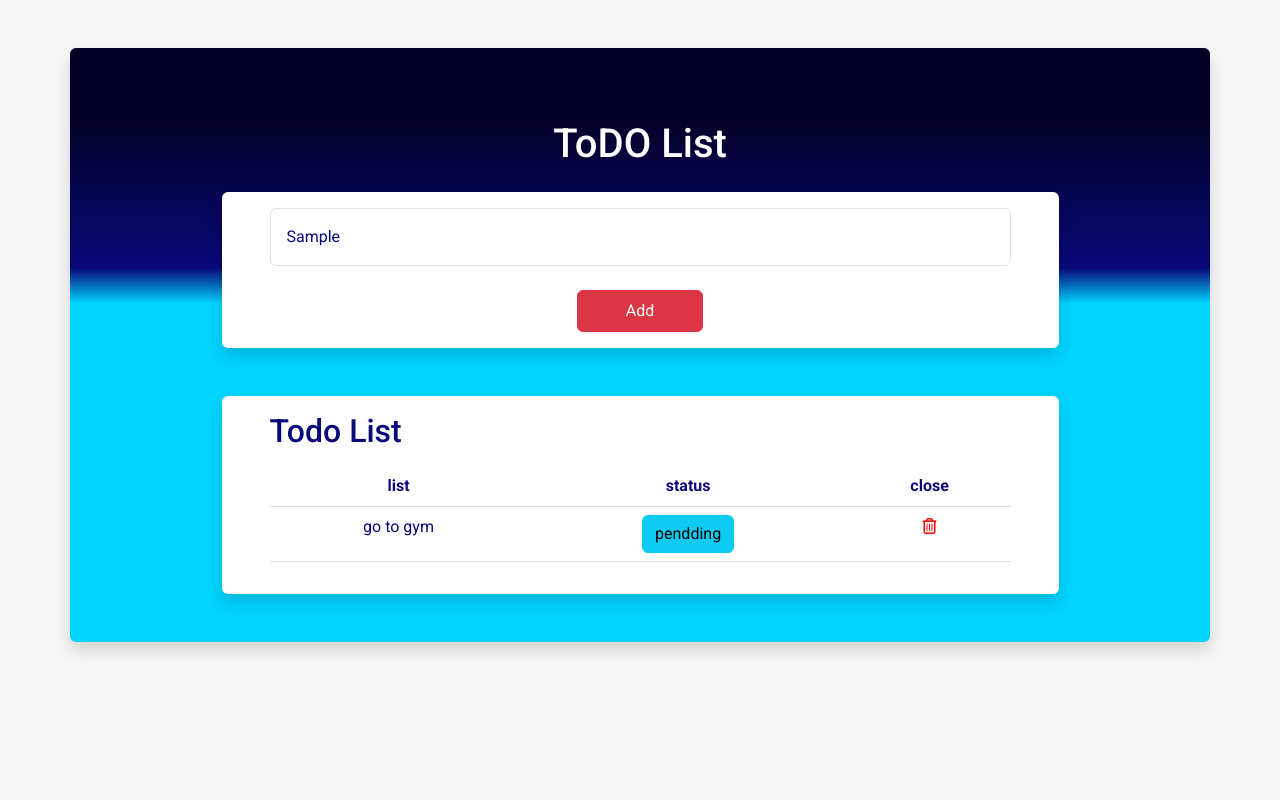
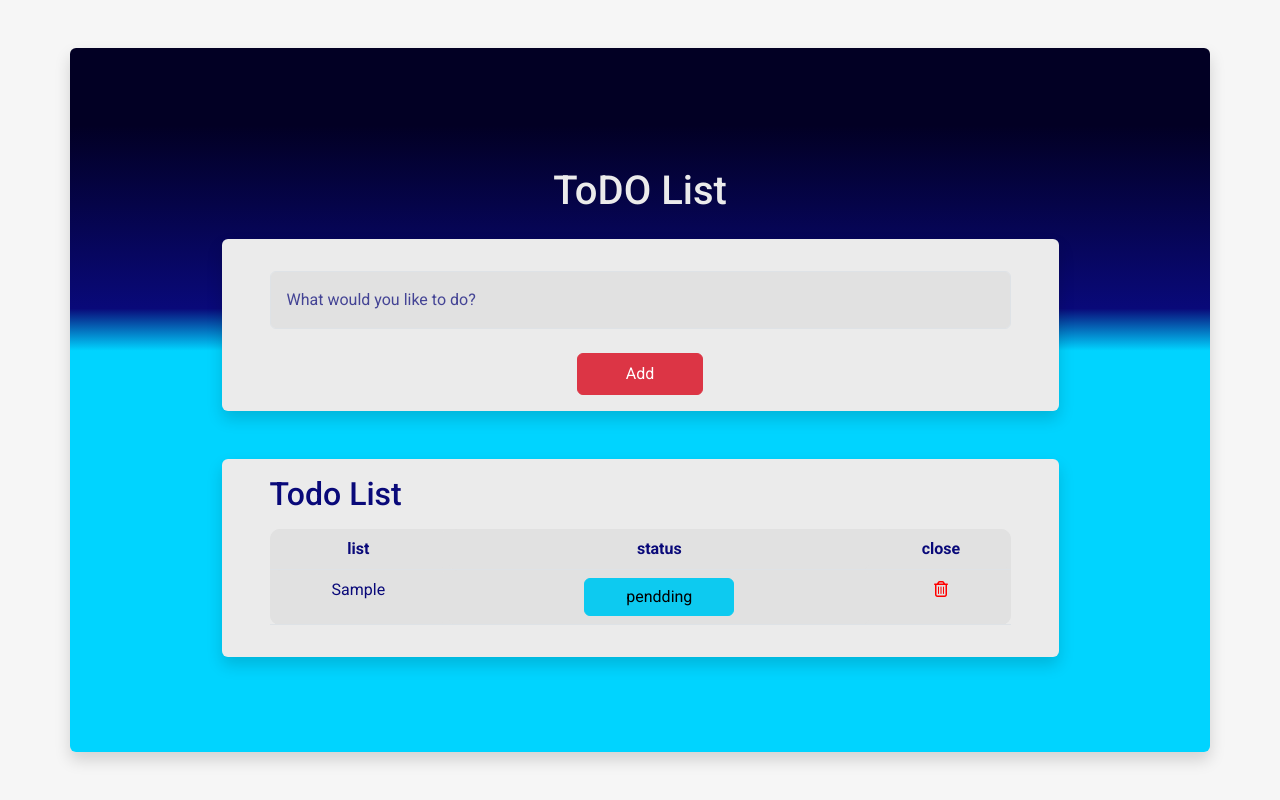
Before and after one commit to EmanEldeeb/JavaScript-tasks, a plain HTML site: page To-do-list/index.html in a window 1280 px wide. Both pictures are taken after typing "Sample" into the empty fields and a click on the button "Add". Drawn offline with Linux system fonts and the light colour scheme.

Commit message:
main functionality

```diff
--- a/To-do-list/css/style.css
+++ b/To-do-list/css/style.css
@@ -1,26 +1,33 @@
 :root {
   --main-writing:#090979;
 }
-body{
-  background-color: rgb(128 128 128 / 7%);;
-}
 * {
   font-family: "Roboto", sans-serif;
-
 }
-ul {
-  list-style: none;
-  margin: 0;
-  padding: 0;
-  display: flex;
+body{
+  background-color: rgb(128 128 128 / 7%);
 }
-
 .container{
   background: rgb(2,0,36);
   background: linear-gradient(180deg, rgba(2,0,36,1) 11%, rgba(9,9,121,1) 37%, rgba(0,212,255,1) 43%);
-
+  min-height: calc(100vh - 6rem);
 }
-
+.tasks-container,.input-container{
+  background-color:  #ebebeb;
+}
+h1{
+  color: #ebebeb;;
+}
+input::placeholder{
+  color:#090979ba !important;
+}
+input,.table>:not(caption)>*>*,table{
+  background-color: #e1e1e1 !important;
+  border-radius: 10px;
+}
+.status-btn{
+  width: 150px;
+}
 h2,th,td,td,input{
   color: var(--main-writing) !important;
 }
--- a/To-do-list/index.html
+++ b/To-do-list/index.html
@@ -27,26 +27,21 @@
   <body>
     <div class="container text-center d-flex flex-column justify-content-center align-items-center rounded shadow my-5 py-5">
 
-      <h1 class="my-4  text-white">ToDO List</h1>
-      <div class="input-container w-75 shadow px-5 py-3  mb-5 rounded bg-white">
-        <input class="form-control mb-4 p-3" type="text" name="task" id="task" placeholder="What would you like to do?">
-        <button class="btn btn-danger px-5 py-2 mx-auto d-block">Add</button>
+      <h1 class="my-4 ">ToDO List</h1>
+      <div class="input-container w-75 shadow px-5 py-3  mb-5 rounded ">
+        <input class="form-control mb-4 p-3 mt-3" type="text" name="task" id="task" placeholder="What would you like to do?">
+        <button id="add-btn" class="btn btn-danger px-5 py-2 mx-auto d-block">Add</button>
 
      </div>
-<div class="tasks-container w-75 shadow px-5 py-3 rounded bg-white">
+<div class="tasks-container w-75 shadow px-5 py-3 rounded ">
   <h2 class="tasks-title text-start mb-3">Todo List</h2>
-  <table class="table">
+  <table class="table ">
     <thead>
       <th>list</th>
       <th>status</th>
       <th>close</th>
     </thead>
-    <tbody>
-      <tr>
-        <td>go to gym</td>
-        <td> <button class="status-btn btn btn-info">pendding</button> </td>
-        <td> <span class="delete"><i class="fa-regular fa-trash-can"></i></span></td>
-      </tr>
+    <tbody id="task-area">
     </tbody>
   </table>
 </div>
--- a/To-do-list/js/app.js
+++ b/To-do-list/js/app.js
@@ -0,0 +1,35 @@
+const addBtn=document.getElementById("add-btn");
+const userInput=document.getElementById("task");
+const taskArea=document.getElementById("task-area");
+
+function clearInput(){
+    userInput.value=""
+}
+
+addBtn.addEventListener("click",()=>{
+    const newRow=document.createElement("tr");
+    const element=`<td>${userInput.value}</td>
+    <td> <button class="status-btn btn btn-info">pendding</button> </td>
+    <td> <span class="delete"><i class="fa-regular fa-trash-can"></i></span></td>`
+    newRow.innerHTML=element
+    if(userInput.value){
+        taskArea.append(newRow)
+    }
+    clearInput()
+})
+
+taskArea.addEventListener("click",(event)=>{
+    if(event.target.tagName=="BUTTON"){
+        const statusBtn=  event.target.closest("tr").querySelector("button")
+        statusBtn.textContent="completed";
+        statusBtn.classList.remove("btn-info")
+        statusBtn.classList.add("btn-success")
+
+    }
+    else if(event.target.tagName=="I"){
+
+
+        event.target.closest("tr").remove()
+    }
+
+})
```
